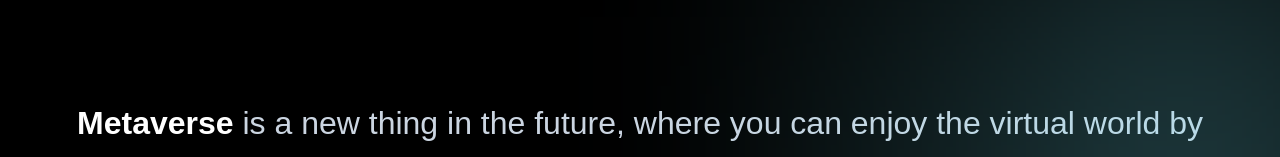
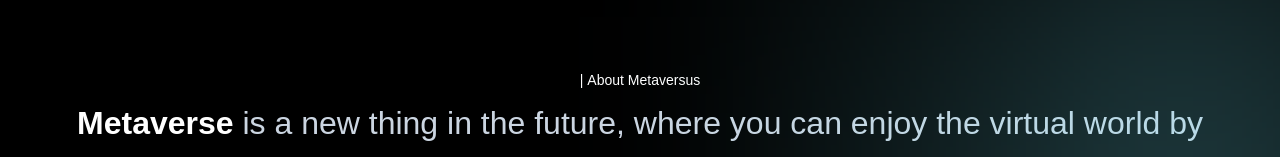
Before and after one commit to muhammad-jiku/jikmunn-metaverse, a Next.js app: page / in a window 1280 px wide. Shown: the part 1098-1255 px from the top of the page. Built offline with nearby package versions, Linux system fonts and the light colour scheme.

Commit message:
color changes

```diff
--- a/src/components/CustomTexts/CustomTexts.jsx
+++ b/src/components/CustomTexts/CustomTexts.jsx
@@ -7,7 +7,7 @@ import { textContainer, textVariant2 } from '../../utils/motion.js';
 const TypingText = ({ title, textStyles }) => (
   <motion.p
     variants={textContainer}
-    className={`font-normal text-[14px] text-secondary-white ${textStyles}`}
+    className={`font-normal text-[14px] text-white ${textStyles}`}
   >
     {Array.from(title).map((letter, index) => (
       <motion.span variants={textVariant2} key={index}>
```
